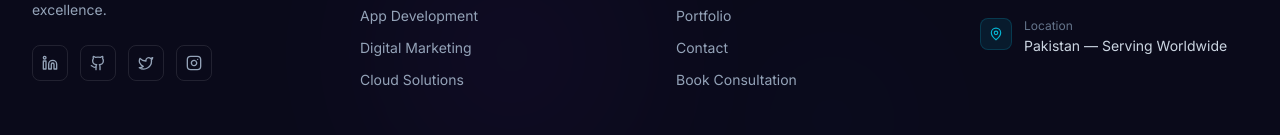
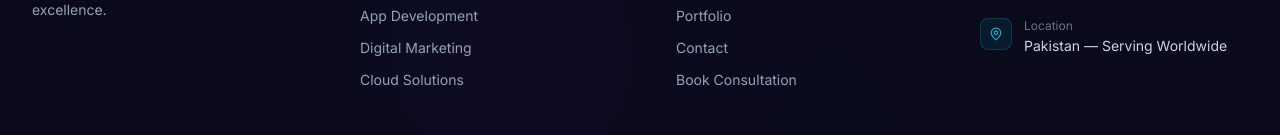
Before and after one commit to Alishah464/Shah-Solutions, a Next.js app: page / in a window 1280 px wide. Shown: the part 4546-4681 px from the top of the page. Built offline with nearby package versions, Linux system fonts and the light colour scheme; no server answers.

Commit message:
chore: hide social media icons until real links are added
Removed social icon buttons, unused imports (Github, Linkedin,
Twitter, Instagram) and the socials array from Footer.

Co-Authored-By: Claude Sonnet 4.6 <noreply@anthropic.com>

```diff
--- a/components/Footer.tsx
+++ b/components/Footer.tsx
@@ -1,5 +1,5 @@
 import Link from 'next/link'
-import { Code2, Mail, Phone, MapPin, ArrowUpRight, Github, Linkedin, Twitter, Instagram } from 'lucide-react'
+import { Code2, Mail, Phone, MapPin, ArrowUpRight } from 'lucide-react'
 
 const services = [
   { label: 'SEO Optimization', href: '/services#seo' },
@@ -19,12 +19,6 @@ const pages = [
   { label: 'Book Consultation', href: '/book' },
 ]
 
-const socials = [
-  { icon: Linkedin, href: '#', label: 'LinkedIn' },
-  { icon: Github, href: '#', label: 'GitHub' },
-  { icon: Twitter, href: '#', label: 'Twitter' },
-  { icon: Instagram, href: '#', label: 'Instagram' },
-]
 
 export default function Footer() {
   return (
@@ -50,18 +44,6 @@ export default function Footer() {
               Engineering tomorrow&apos;s digital world. Premium IT services crafted with precision
               for businesses that demand excellence.
             </p>
-            <div className="flex gap-3">
-              {socials.map(({ icon: Icon, href, label }) => (
-                <a
-                  key={label}
-                  href={href}
-                  aria-label={label}
-                  className="w-9 h-9 rounded-lg border border-white/10 flex items-center justify-center text-slate-400 hover:text-white hover:border-primary/50 hover:bg-primary/10 transition-all duration-200"
-                >
-                  <Icon size={16} />
-                </a>
-              ))}
-            </div>
           </div>
 
           {/* Services */}
```
